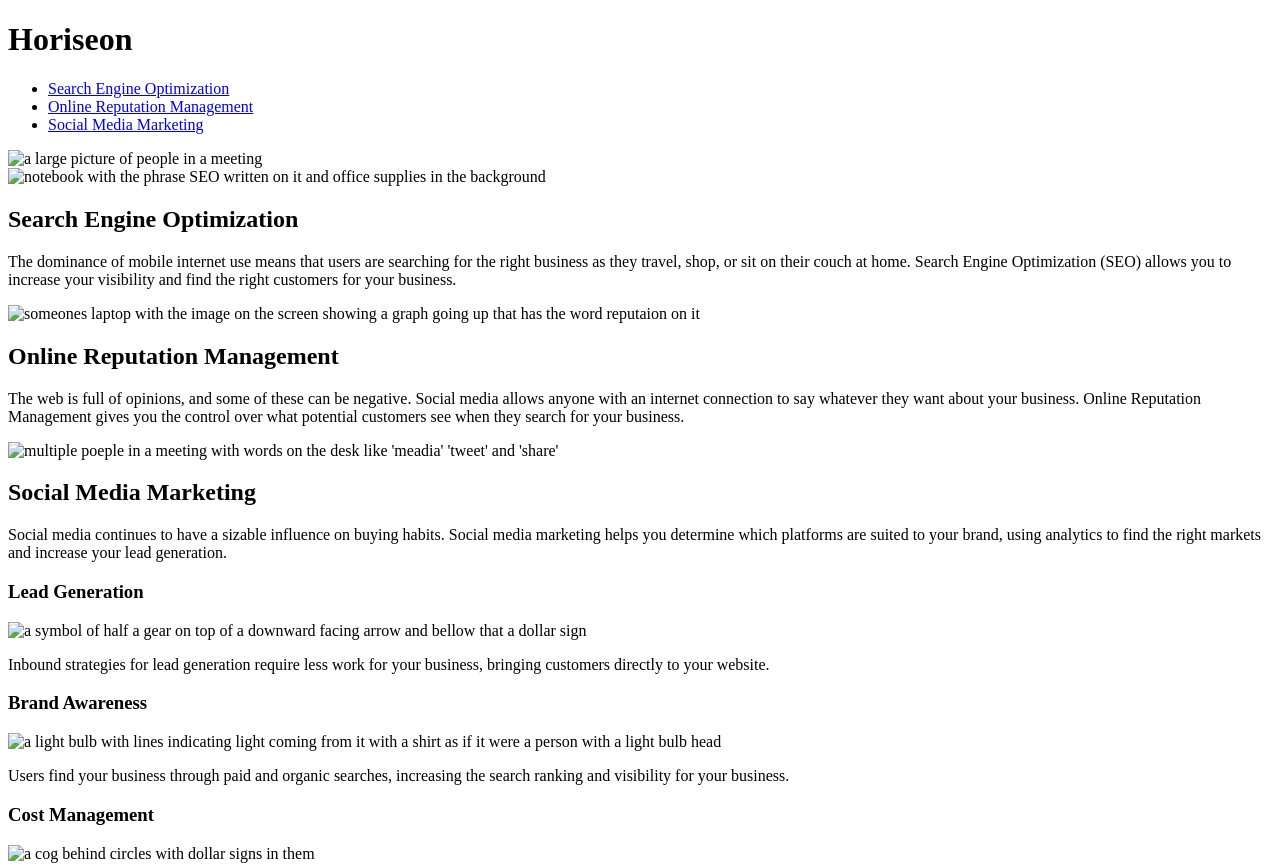
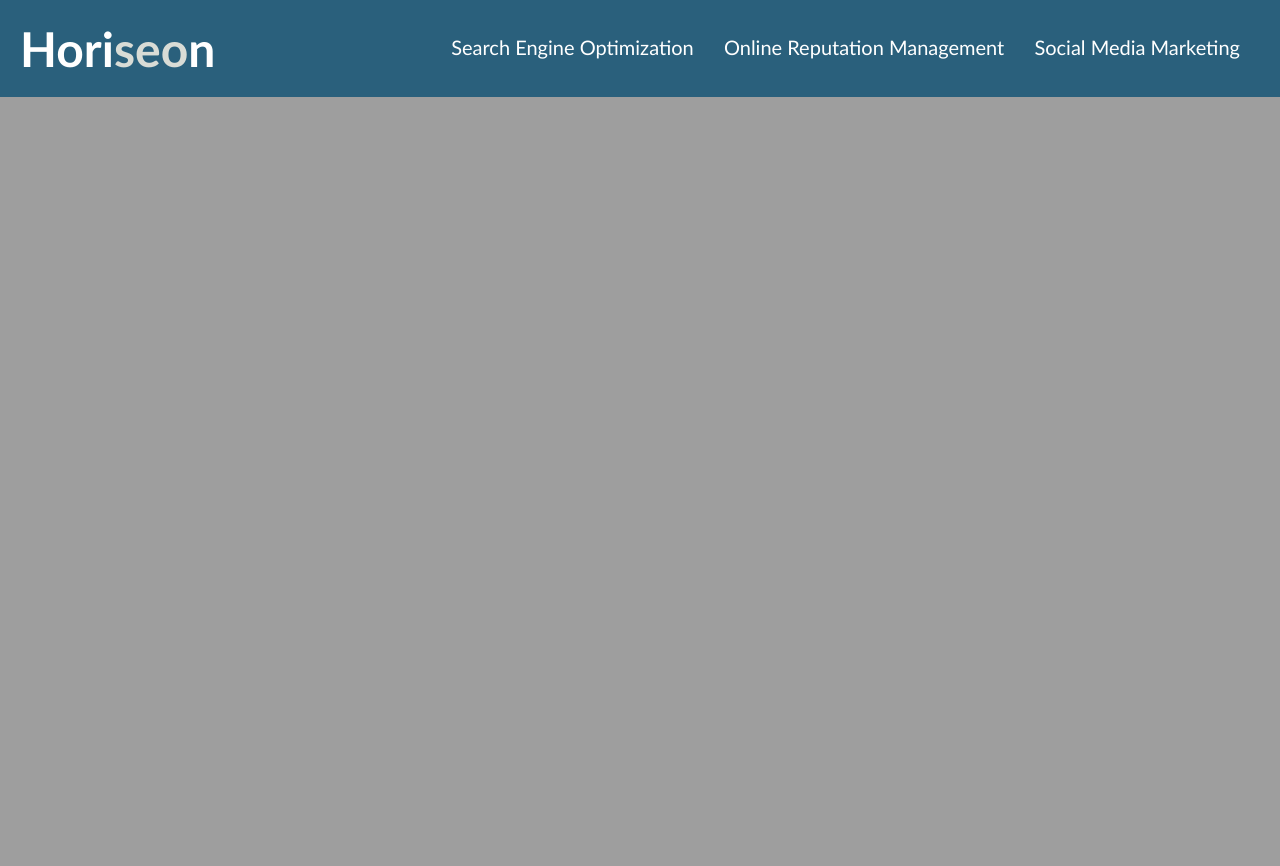
Before and after one commit to Grey-pearson/-Challenge-1, a plain HTML site: page index.html in a window 1280 px wide. Shown: the top 866 px of the page. Drawn offline with Linux system fonts and the light colour scheme; the site is published under a folder, as on GitHub Pages, so addresses that start at the root find nothing.

Commit message:
ajusting code for git pages

```diff
--- a/index.html
+++ b/index.html
@@ -3,7 +3,7 @@
 
 <head>
     <meta charset="UTF-8" />
-    <link rel="stylesheet" href="/assets/css/style.css">
+    <link rel="stylesheet" href="assets/css/style.css">
     <title>website</title>
 </head>
 
@@ -25,25 +25,25 @@
     </header>
 
     <!-- large img for style-->
-    <img src="/assets/images/digital-marketing-meeting.jpg" class="hero" alt="a large picture of people in a meeting">
+    <img src="assets/images/digital-marketing-meeting.jpg" class="hero" alt="a large picture of people in a meeting">
     <!-- 3 larger boxes displaying information that the links redirect to -->
     <section class="content">
         <div class="content-section">
-            <img src="/assets/images/search-engine-optimization.jpg" class="float-left content-img" alt="notebook with the phrase SEO written on it and office supplies in the background"/>
+            <img src="assets/images/search-engine-optimization.jpg" class="float-left content-img" alt="notebook with the phrase SEO written on it and office supplies in the background"/>
             <h2 class="content-h2">Search Engine Optimization</h2>
             <p>
                 The dominance of mobile internet use means that users are searching for the right business as they travel, shop, or sit on their couch at home. Search Engine Optimization (SEO) allows you to increase your visibility and find the right customers for your business.
             </p>
         </div>
         <div class="content-section">
-            <img src="/assets/images/online-reputation-management.jpg" class="float-right content-img" alt="someones laptop with the image on the screen showing a graph going up that has the word reputaion on it"/>
+            <img src="assets/images/online-reputation-management.jpg" class="float-right content-img" alt="someones laptop with the image on the screen showing a graph going up that has the word reputaion on it"/>
             <h2 class="content-h2">Online Reputation Management</h2>
             <p>
                 The web is full of opinions, and some of these can be negative. Social media allows anyone with an internet connection to say whatever they want about your business. Online Reputation Management gives you the control over what potential customers see when they search for your business.
             </p>
         </div>
         <div class="content-section">
-            <img src="/assets/images/social-media-marketing.jpg" class="float-left content-img" alt="multiple poeple in a meeting with words on the desk like 'meadia' 'tweet' and 'share'"/>
+            <img src="assets/images/social-media-marketing.jpg" class="float-left content-img" alt="multiple poeple in a meeting with words on the desk like 'meadia' 'tweet' and 'share'"/>
             <h2 class="content-h2">Social Media Marketing</h2>
             <p>
                 Social media continues to have a sizable influence on buying habits. Social media marketing helps you determine which platforms are suited to your brand, using analytics to find the right markets and increase your lead generation.
@@ -55,21 +55,21 @@
     <section class="benefits">
         <div class="benefit-sub-section">
             <h3>Lead Generation</h3>
-            <img class="benefits-imgs" src="/assets/images/lead-generation.png" alt="a symbol of half a gear on top of a downward facing arrow and bellow that a dollar sign"/>
+            <img class="benefits-imgs" src="assets/images/lead-generation.png" alt="a symbol of half a gear on top of a downward facing arrow and bellow that a dollar sign"/>
             <p>
                 Inbound strategies for lead generation require less work for your business, bringing customers directly to your website.
             </p>
         </div>
         <div class="benefit-sub-section">
             <h3>Brand Awareness</h3>
-            <img class="benefits-imgs" src="/assets/images/brand-awareness.png" alt="a light bulb with lines indicating light coming from it with a shirt as if it were a person with a light bulb head"/>
+            <img class="benefits-imgs" src="assets/images/brand-awareness.png" alt="a light bulb with lines indicating light coming from it with a shirt as if it were a person with a light bulb head"/>
             <p>
                 Users find your business through paid and organic searches, increasing the search ranking and visibility for your business.
             </p>
         </div>
         <div class="benefit-sub-section">
             <h3>Cost Management</h3>
-            <img class="benefits-imgs" src="/assets/images/cost-management.png" alt="a cog behind circles with dollar signs in them"/>
+            <img class="benefits-imgs" src="assets/images/cost-management.png" alt="a cog behind circles with dollar signs in them"/>
             <p>
                 As the search ranking for your business increases, your advertising costs decrease, and you no longer need to advertise your page.
             </p>
```
